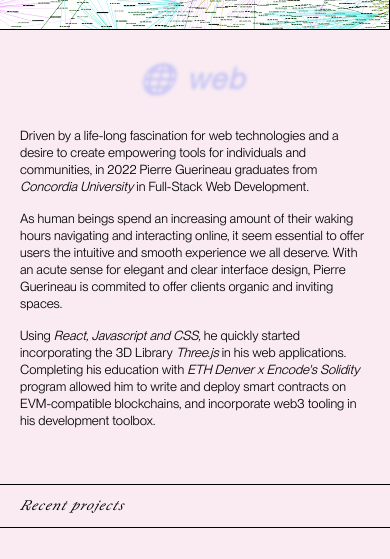
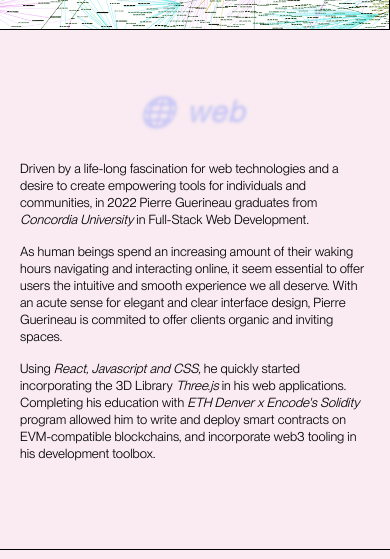
Before and after one commit to piaere/pg-official-v2, a React (Vite) app in the folder pg-vite/: page /web in a window 390 px wide. Shown: the part 253-812 px from the top of the page. Built offline with nearby package versions, Linux system fonts and the light colour scheme.

Commit message:
bug landscape fixed

```diff
--- a/pg-vite/src/css/Global.css
+++ b/pg-vite/src/css/Global.css
@@ -269,7 +269,7 @@
   .section-top-txt {
     margin: 40px 0;
     justify-content: space-evenly;
-    height: 52vh;
+    min-height: 52vh;
 
   }
 
--- a/pg-vite/src/css/web.css
+++ b/pg-vite/src/css/web.css
@@ -56,7 +56,7 @@
 @media(max-width: 820px) {
 
     .container-project-v2 {
-        border-bottom: 1px solid black;
+        /* border-bottom: 1px solid black; */
     }
 
 
--- a/pg-vite/src/web.jsx
+++ b/pg-vite/src/web.jsx
@@ -172,116 +172,13 @@
                 loop
                 muted
                 alt="All the devices"
-                src={aegisVideoMp4 || aegisVideo}
+                src={mergeVideomp4 || mergeVideo}
                 poster={thumbnailAegis}
                 ref={video2}
               />
             </div>
           </div>
         </div>
-        {/* <div className="section-project">
-          <div className="col1">
-            <div className="web-project-title">aegis</div>
-          </div>
-          <div className="col2"></div>
-          <div className="col3">
-            <div className="web-paragraph">
-              aegis is a non-custodial open plateform for writers and readers to
-              interact directly. Users can support their favourite creators with
-              a p2p tipping function. Log in and paiements are done using
-              MetaMask and the Ethereum blockchain.
-            </div>
-            <div className="web-paragraph">
-              The front-end has been built using React, the backend with Node.js
-              and the database with MongoDB.
-            </div>
-            <div className="web-paragraph">
-              Thanks to the characteristics of blockchain technology, high
-              security is maintain for authentification and paiements thruout
-              the website. No sensitive personal data, email, password needs to
-              be stored, to the exception of the articles themselves, the users
-              public addresses as well as public informations provided by the
-              Ethereum Name Service API if the user has its account registered.
-            </div>
-
-            <div className="link-logos">
-              <a
-                className="tilt-link"
-                href="https://github.com/piaere/final-project-aegis"
-                target="_blank"
-                rel="noreferrer"
-              >
-                <img src={GitHub}></img>
-              </a>
-              <a
-                className="tilt-link"
-                href="https://youtu.be/twCqmOA_QwQ"
-                target="_blank"
-                rel="noreferrer"
-              >
-                <img src={YouTube}></img>
-              </a>
-            </div>
-          </div>
-        </div>
-        <div className="video-container">
-          <video
-            playsInline
-            autoPlay
-            loop
-            muted
-            alt="All the devices"
-            src={aegisVideoMp4 || aegisVideo}
-            poster={thumbnailAegis}
-            ref={video2}
-          />
-        </div>
-
-        <div className="margin"></div>
-
-        <div className="section-project">
-          <div className="web-project-title">The Merge</div>
-          <div></div>
-          <div className="col3">
-            <div className="web-paragraph">
-              Educational 3D animated single page application.
-            </div>
-            <div className="web-paragraph">
-              Built for the Ethereum Foundation in few days, using Vite and
-              Three.js and Blender.
-            </div>
-            <div className="link-logos">
-              <a
-                className="tilt-link"
-                href="https://github.com/piaere/three-demo"
-                target="_blank"
-                rel="noreferrer"
-              >
-                <img src={GitHub}></img>
-              </a>
-              <a
-                className="tilt-link"
-                href="https://youtu.be/LSWWb8DCdkU"
-                target="_blank"
-                rel="noreferrer"
-              >
-                <img src={YouTube}></img>
-              </a>
-            </div>
-          </div>
-        </div>
-        <div className="video-container">
-          <video
-            playsInline
-            autoPlay
-            loop
-            muted
-            alt="All the devices"
-            src={mergeVideomp4 || mergeVideo}
-            poster={thumbnailTheMerge}
-            ref={video1}
-          />
-        </div> */}
         <div className="margin"></div>
         <div>More soon ^^</div>
       </div>
```
